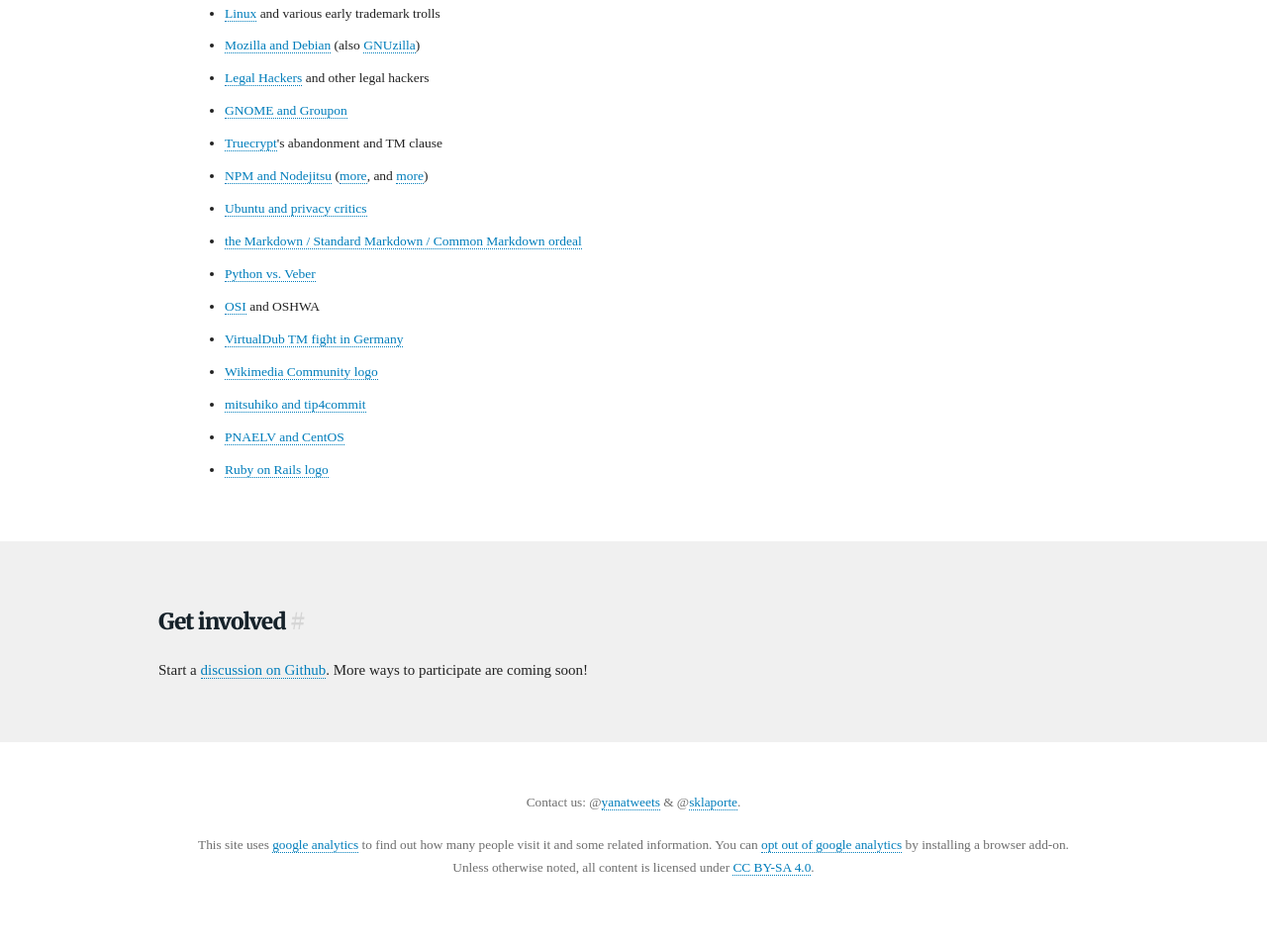
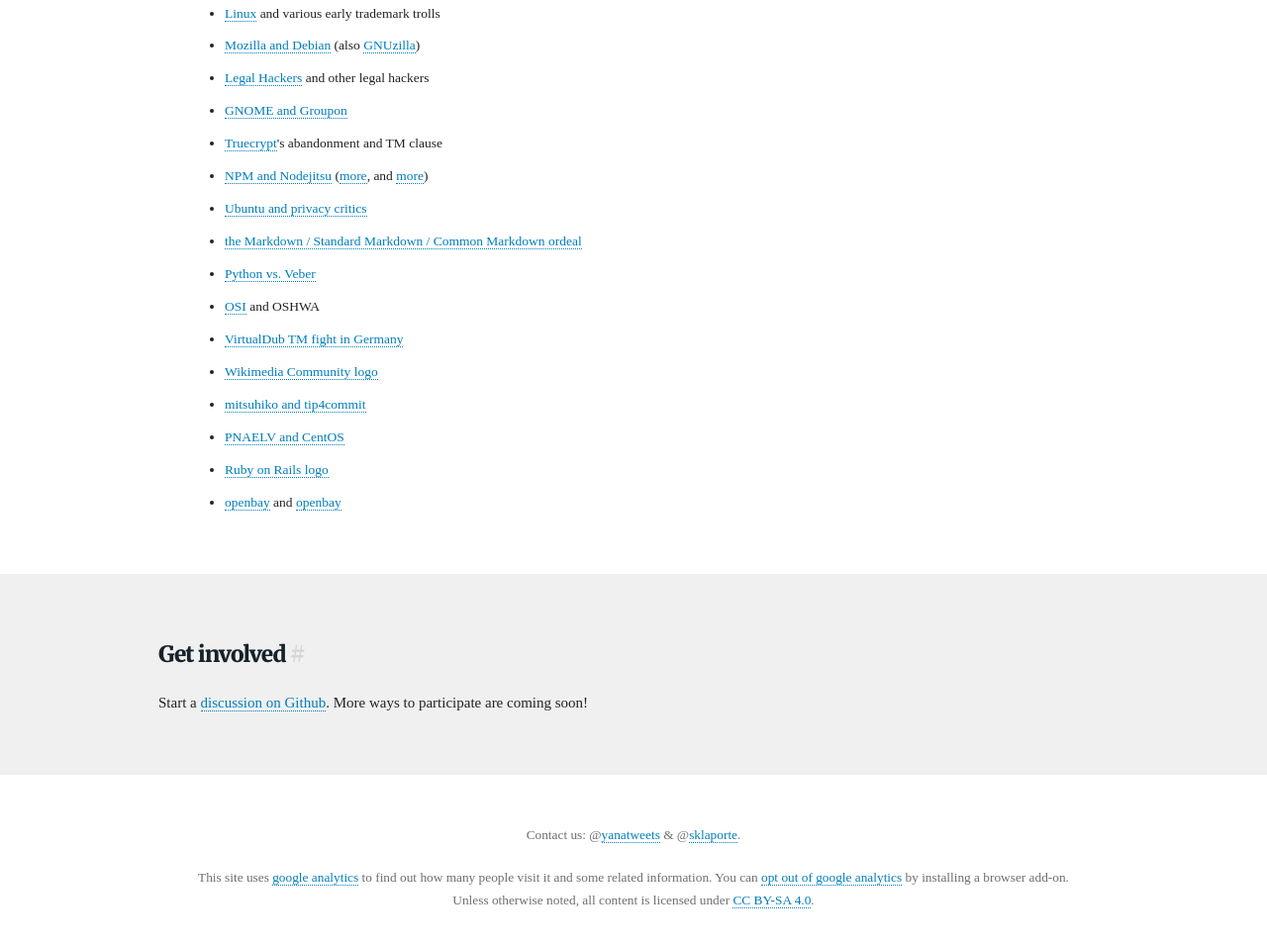
Before and after one commit to collabmark/collabmark.org, a plain HTML site: page index.html in a window 1280 px wide. Shown: the part 3735-4691 px from the top of the page at 99% size. Before the commit the page ends 4658 px from the top, so only its background shows below. Drawn offline with nearby package versions, Linux system fonts and the light colour scheme; a web font is replaced by a local one.

Commit message:
another example

```diff
--- a/index.html
+++ b/index.html
@@ -155,6 +155,7 @@
           <li><a href="https://github.com/tip4commit/tip4commit/issues/127">mitsuhiko and tip4commit</a></li>
           <li><a href="http://www.pnaelv.net/">PNAELV and CentOS</a></li>
           <li><a href="http://www.rubyinside.com/david-heinemeier-hansson-sadys-no-to-use-of-rails-logo-567.html">Ruby on Rails logo</a></li>
+          <li><a href="https://github.com/isohuntto/openbay/issues/27">openbay</a> and <a href="https://www.openbay.com/">openbay</a></li>
         </ul>
       </li>
     </ul>
```
